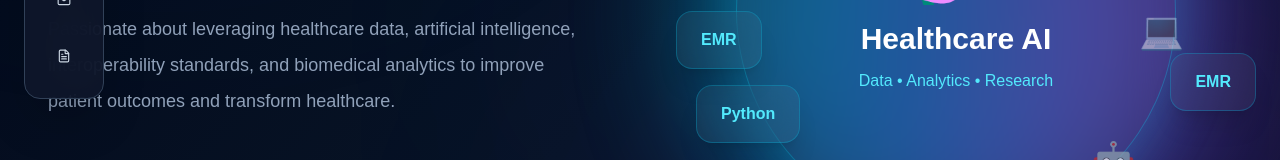
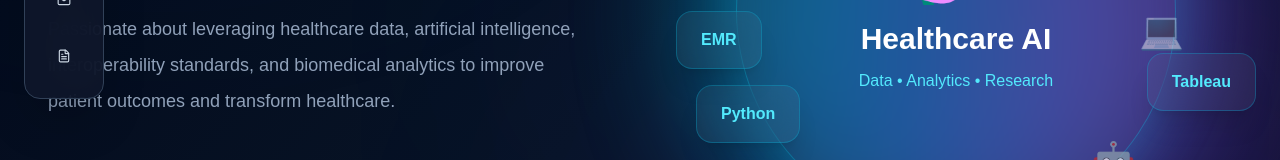
Before and after one commit to aishwaryamohanraj7/aishwarya-portfolio, a Next.js app: page / in a window 1280 px wide. Shown: the part 584-744 px from the top of the page. Built offline with nearby package versions, Linux system fonts and the light colour scheme.

Commit message:
Update portfolio website

```diff
--- a/components/Hero.tsx
+++ b/components/Hero.tsx
@@ -235,7 +235,7 @@ export default function Hero() {
               <div className="absolute right-[-40px] top-[58%] rounded-2xl border border-cyan-500/30 bg-white/5 backdrop-blur-xl px-6 py-4 shadow-xl transition-all duration-300 hover:scale-105">
 
                 <h4 className="font-bold text-cyan-300">
-                  EMR
+                  Tableau
                 </h4>
 
               </div>
```
